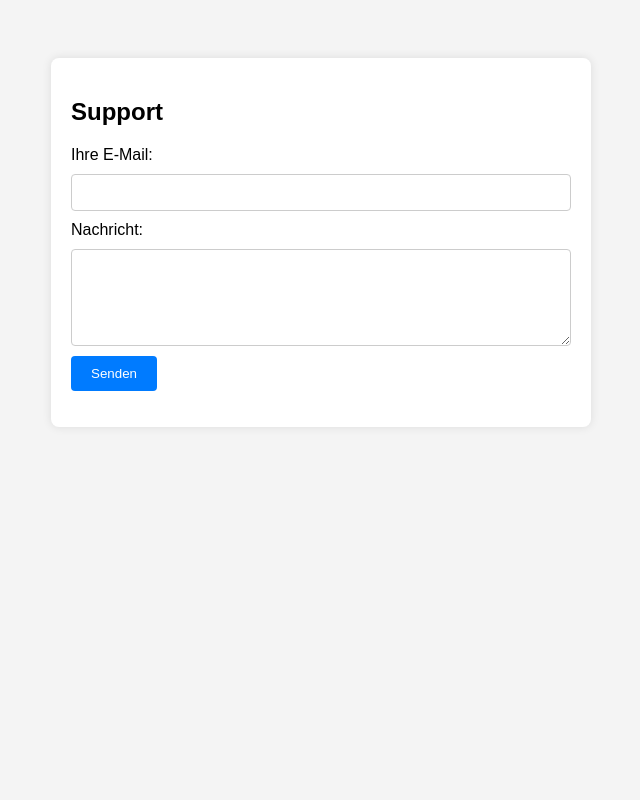
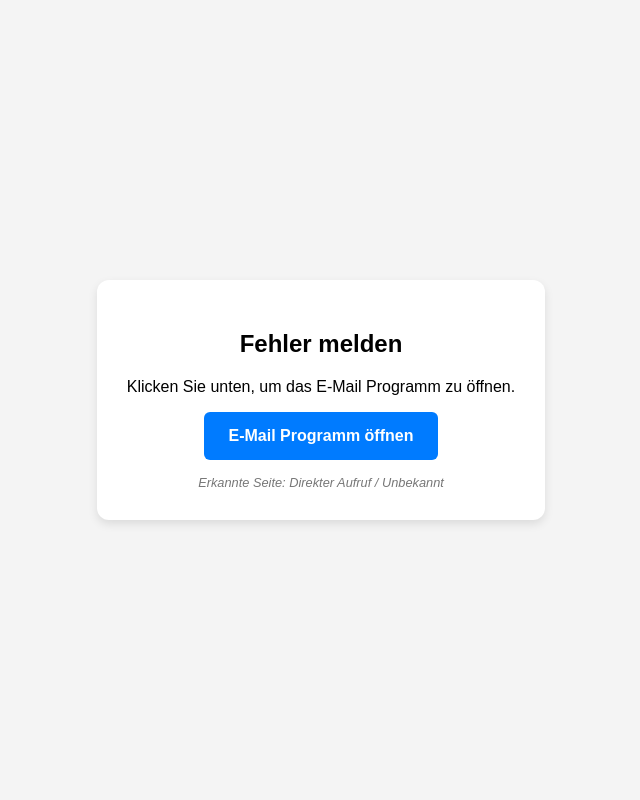
Before and after one commit to christian-stahmer/Holz-und-Mehr, a PHP site: page /support.php in a window 1280 px wide. Shown: the whole page, without its empty margins (319-959 px from the left). Run offline with PHP 8.4, Linux system fonts and the light colour scheme.

Commit message:
web backup und so weiter

```diff
--- a/index.php
+++ b/index.php
@@ -47,6 +47,7 @@ exit;*/
     <a href="infos.php" class="btn">Infos</a>
     <a href="" class="test">SHOP kommt noch</a>
     <a href="login.php" class="btn secondary">Mitarbeiter-Login</a>
+
 </div>
 
 <?php require __DIR__ . '/includes/footer.php'; ?>
--- a/orders.php
+++ b/orders.php
@@ -58,7 +58,7 @@ $result = $db->query("SELECT * FROM orders ORDER BY id DESC");
     .besellen
     {
         position: fixed;
-        top: 300px;
+        top: 250px;
         left:10px;
 
     }
--- a/shop/gf/dashboard.php
+++ b/shop/gf/dashboard.php
@@ -1,9 +1,7 @@
 <?php
 session_start(); // ✅ IMMER ZUERST
 
-if (!isset($_SESSION['gf']) || $_SESSION['role'] !== 'GF') {
-    die("Kein Zugriff");
-}
+
 
 require __DIR__ . '/../../db.php';
 $db = getDB();
--- a/shop/gf/login.php
+++ b/shop/gf/login.php
@@ -18,7 +18,7 @@ if ($_SERVER['REQUEST_METHOD'] === 'POST') {
         $_SESSION['id'] = $u['id'];
         $_SESSION['username'] = $u['username'];
         $_SESSION['role'] = $u['role'];
-        $_SESSION['gf'] = true;
+
 
         header("Location: dashboard.php");
         exit;
--- a/support.php
+++ b/support.php
@@ -1,65 +1,45 @@
-<!-- WICHTIG für Handy -->
-    <meta name="viewport" content="width=device-width, initial-scale=1.0">
 <?php
 // support.php
-
-// Empfänger-Mail
 $to = "dev.holzundmehr@gmail.com";
-
-// Name der aktuellen Seite (kann dynamisch aus GET-Parameter oder Session kommen)
-$pageName = isset($_GET['page']) ? htmlspecialchars($_GET['page']) : "Unbekannte Seite";
-
-// Prüfen, ob Formular abgeschickt wurde
-if ($_SERVER["REQUEST_METHOD"] == "POST") {
-    $userEmail = filter_var($_POST['email'], FILTER_VALIDATE_EMAIL);
-    $message = htmlspecialchars($_POST['message']);
-
-    if ($userEmail && !empty($message)) {
-        $subject = "Support [" . $pageName . "]";
-        $headers = "From: " . $userEmail . "\r\n" .
-                   "Reply-To: " . $userEmail . "\r\n" .
-                   "Content-Type: text/plain; charset=UTF-8\r\n";
-
-        if (mail($to, $subject, $message, $headers)) {
-            $success = "Ihre Nachricht wurde erfolgreich gesendet!";
-        } else {
-            $error = "Fehler beim Senden der Nachricht.";
-        }
-    } else {
-        $error = "Bitte gültige E-Mail und Nachricht eingeben.";
-    }
-}
 ?>
-
 <!DOCTYPE html>
 <html lang="de">
 <head>
     <meta charset="UTF-8">
+    <meta name="viewport" content="width=device-width, initial-scale=1.0">
     <title>Support</title>
     <style>
-        body { font-family: Arial, sans-serif; background-color: #f4f4f4; padding: 50px; }
-        .container { max-width: 500px; margin: auto; background: #fff; padding: 20px; border-radius: 8px; box-shadow: 0 0 10px rgba(0,0,0,0.1); }
-        input, textarea { width: 100%; padding: 10px; margin: 10px 0; border-radius: 4px; border: 1px solid #ccc; }
-        button { padding: 10px 20px; background-color: #007BFF; color: #fff; border: none; border-radius: 4px; cursor: pointer; }
-        button:hover { background-color: #0056b3; }
-        .success { color: green; }
-        .error { color: red; }
+        body { font-family: sans-serif; background-color: #f4f4f4; display: flex; justify-content: center; align-items: center; min-height: 100vh; margin: 0; }
+        .container { max-width: 400px; background: #fff; padding: 30px; border-radius: 12px; box-shadow: 0 4px 10px rgba(0,0,0,0.1); text-align: center; }
+        .btn-mail { display: inline-block; padding: 15px 25px; background-color: #007BFF; color: #fff; text-decoration: none; border-radius: 6px; font-weight: bold; }
+        #page-info { margin-top: 15px; font-size: 0.8em; color: #777; font-style: italic; }
     </style>
 </head>
 <body>
-    <div class="container">
-        <h2>Support</h2>
-        <?php if(isset($success)) echo "<p class='success'>$success</p>"; ?>
-        <?php if(isset($error)) echo "<p class='error'>$error</p>"; ?>
-        <form method="post" action="">
-            <label for="email">Ihre E-Mail:</label>
-            <input type="email" name="email" id="email" required>
 
-            <label for="message">Nachricht:</label>
-            <textarea name="message" id="message" rows="5" required></textarea>
+<div class="container">
+    <h2>Fehler melden</h2>
+    <p>Klicken Sie unten, um das E-Mail Programm zu öffnen.</p>
 
-            <button type="submit">Senden</button>
-        </form>
-    </div>
+    <a href="#" id="mailLink" class="btn-mail">E-Mail Programm öffnen</a>
+
+    <div id="page-info">Erkannte Seite: <span id="detectedPage">Lade...</span></div>
+</div>
+
+<script>
+    // Die Adresse, von der der User kam (Referrer)
+    const referrer = document.referrer || "Direkter Aufruf / Unbekannt";
+    const emailRecipient = "<?php echo $to; ?>";
+    const subject = "Fehler/bug auf der Seite [" + referrer + "]";
+
+    // Den Link dynamisch bauen
+    const mailtoUrl = "mailto:" + emailRecipient + "?subject=" + encodeURIComponent(subject);
+
+    // HTML-Elemente aktualisieren
+    const linkElement = document.getElementById('mailLink');
+    linkElement.href = mailtoUrl;
+    document.getElementById('detectedPage').textContent = referrer;
+</script>
+
 </body>
 </html>
```
Also changed, not shown: includes/footer.php (+26 -1 lines), user_create.php (+36 -24 lines), database.sqlite.
